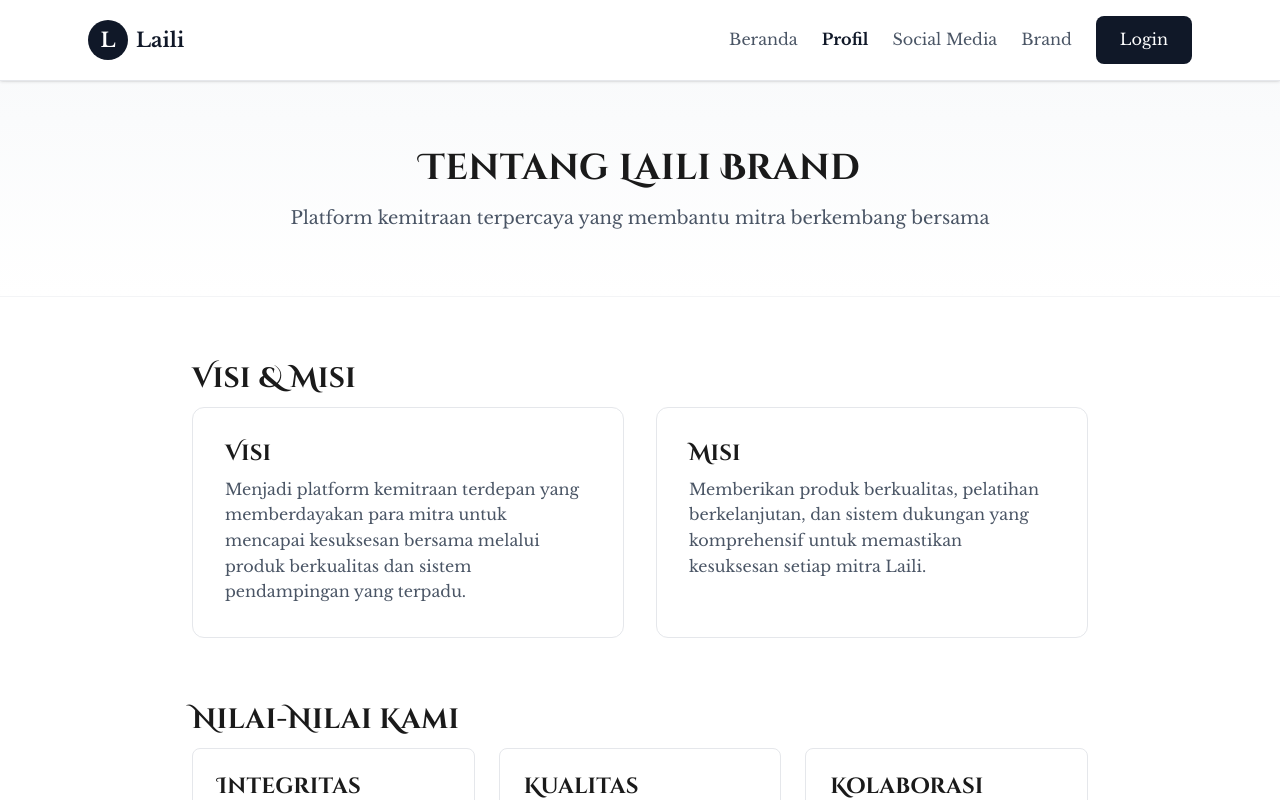
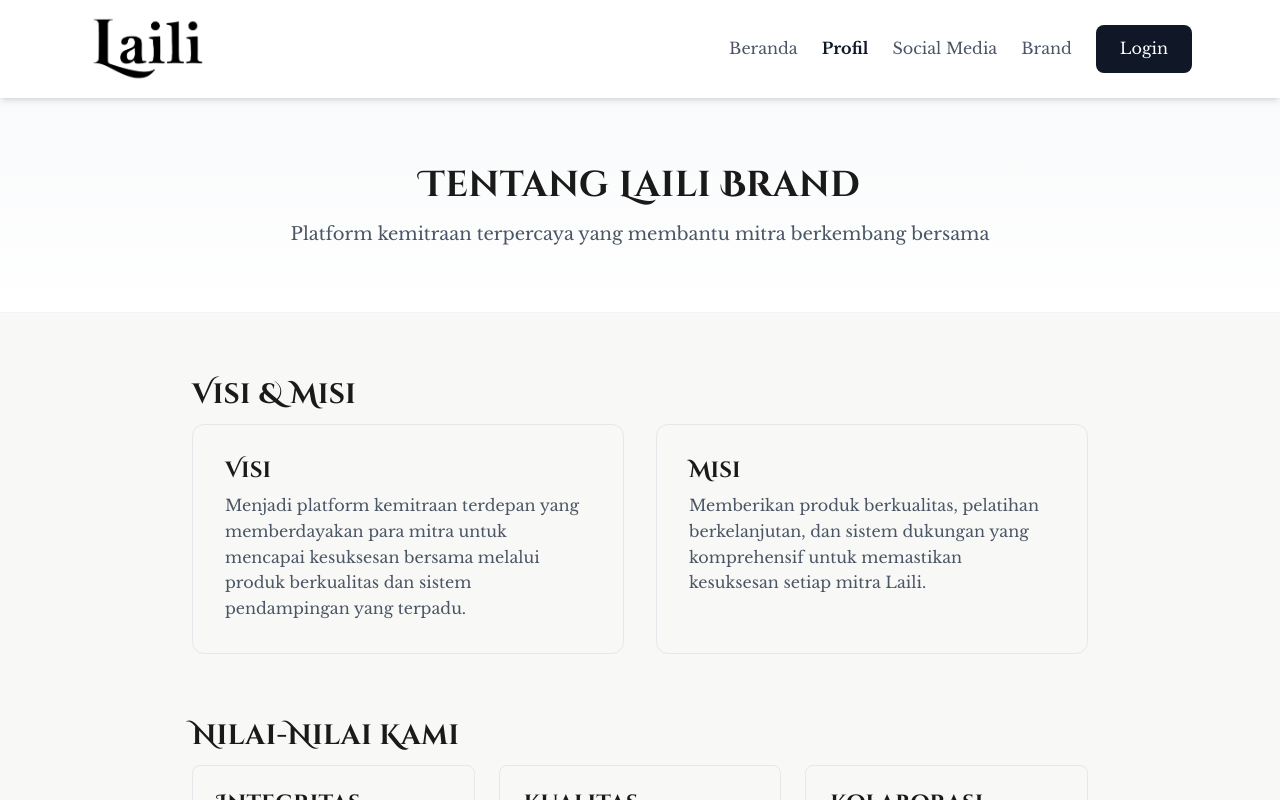
Before and after one commit to sleepingindomie/laili, a Next.js app: page /profil in a window 1280 px wide. Shown: the top 800 px of the page. Built offline with nearby package versions, Linux system fonts and the light colour scheme.

Commit message:
Fixing bug 1.2

```diff
--- a/app/page.tsx
+++ b/app/page.tsx
@@ -221,7 +221,7 @@ export default function HomePage() {
             <div>
               <h4 className="mb-3 font-bold text-white">Laili Brand</h4>
               <p className="leading-relaxed text-gray-300">
-                Platform kemitraan terpercaya untuk berkembang bersama
+                Ibu Berkarir dalam Dalam rumah
               </p>
             </div>
             <div>
--- a/app/profil/page.tsx
+++ b/app/profil/page.tsx
@@ -1,18 +1,16 @@
 import Link from "next/link";
+import Logo from "@/components/Logo";
 
 export default function ProfilPage() {
   return (
-    <div className="min-h-screen bg-white">
-      {/* Navigation */}
-      <nav className="sticky top-0 z-50 border-b border-gray-200 bg-white shadow-sm">
-        <div className="container-responsive py-4">
-          <div className="flex items-center justify-between">
-            <Link href="/" className="flex items-center gap-2">
-              <div className="flex h-10 w-10 items-center justify-center rounded-full bg-gray-900">
-                <span className="text-xl font-bold text-white">L</span>
-              </div>
-              <span className="hidden text-xl font-bold text-gray-900 sm:block">Laili</span>
-            </Link>
+        <div className="min-h-screen" style={{ background: 'var(--accent-warm)' }}>
+              {/* Navigation */}
+              <nav className="sticky top-0 z-50 bg-white shadow-md">
+                <div className="container-responsive py-4">
+                  <div className="flex items-center justify-between">
+                    <div className="flex items-center">
+                      <Logo width={120} height={38} priority />
+                    </div>
 
             <div className="hidden items-center gap-6 md:flex">
               <Link href="/" className="text-gray-600 transition-colors hover:text-gray-900">
--- a/app/social-media/page.tsx
+++ b/app/social-media/page.tsx
@@ -10,14 +10,6 @@ export default function SocialMediaPage() {
       icon: Instagram,
       color: "from-pink-500 to-purple-500",
       description: "Follow untuk update produk dan tips bisnis terbaru"
-    },
-    {
-      name: "Facebook",
-      handle: "Laili Brand Official",
-      url: "#",
-      icon: Facebook,
-      color: "from-blue-600 to-blue-700",
-      description: "Join komunitas mitra Laili di Facebook"
     },
     {
       name: "WhatsApp",
--- a/components/Footer.tsx
+++ b/components/Footer.tsx
@@ -15,7 +15,7 @@ export default function Footer() {
           <div>
             <h4 className="mb-3 font-bold text-white">Laili Brand</h4>
             <p className="leading-relaxed text-gray-300">
-              Platform kemitraan terpercaya untuk berkembang bersama
+              Ibu Berkarir dalam Dalam rumah
             </p>
           </div>
           <div>
@@ -37,7 +37,7 @@ export default function Footer() {
             <h4 className="mb-3 font-bold text-white">Kontak</h4>
             <ul className="space-y-2">
               <li className="text-gray-300">Email: info@laili.com</li>
-              <li className="text-gray-300">WhatsApp: 0812-xxxx-xxxx</li>
+              <li className="text-gray-300">WhatsApp: 0812-3456-7890</li>
             </ul>
           </div>
           <div>
```
